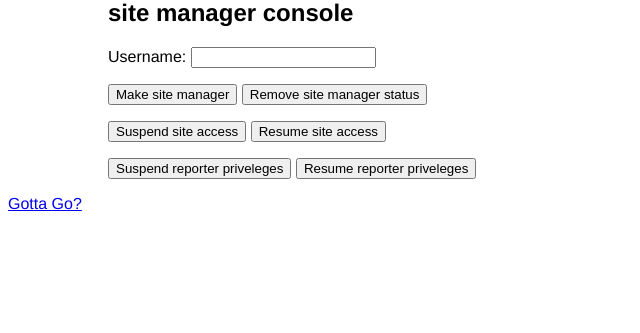
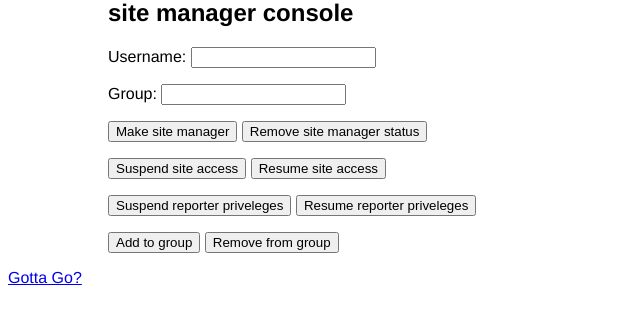
Before and after one commit to bjs9yv/CS3240, a Django app: template templates/sitemanager.html in a window 1280 px wide. Shown: the part 467-800 px from the top of the page, without its empty margins (0-640 px from the left). Run offline with Django 3.2, Linux system fonts and the light colour scheme; the template is opened without the code that fills it: values that come from a table or form of the project are taken from there, others are empty.

Commit message:
site manager can add any user to any group

```diff
--- a/securecontactapp/forms.py
+++ b/securecontactapp/forms.py
@@ -85,3 +85,4 @@ class AddUserToGroupForm(forms.Form):
 
 class SiteManagerForm(forms.Form):
     username = forms.CharField(label='Username')
+    group = forms.CharField(label='Group')
--- a/templates/sitemanager.html
+++ b/templates/sitemanager.html
@@ -18,6 +18,9 @@
   </p><p>
   <input type="submit" name="suspend_reporter" value="Suspend reporter priveleges"/>
   <input type="submit" name="resume_reporter" value="Resume reporter priveleges"/>
+  </p><p>
+  <input type="submit" name="add_group" value="Add to group"/>
+  <input type="submit" name="remove_group" value="Remove from group"/>
   </p>
 </form>
 
```
Also changed, not shown: securecontactapp/views.py (+8 -0 lines).
